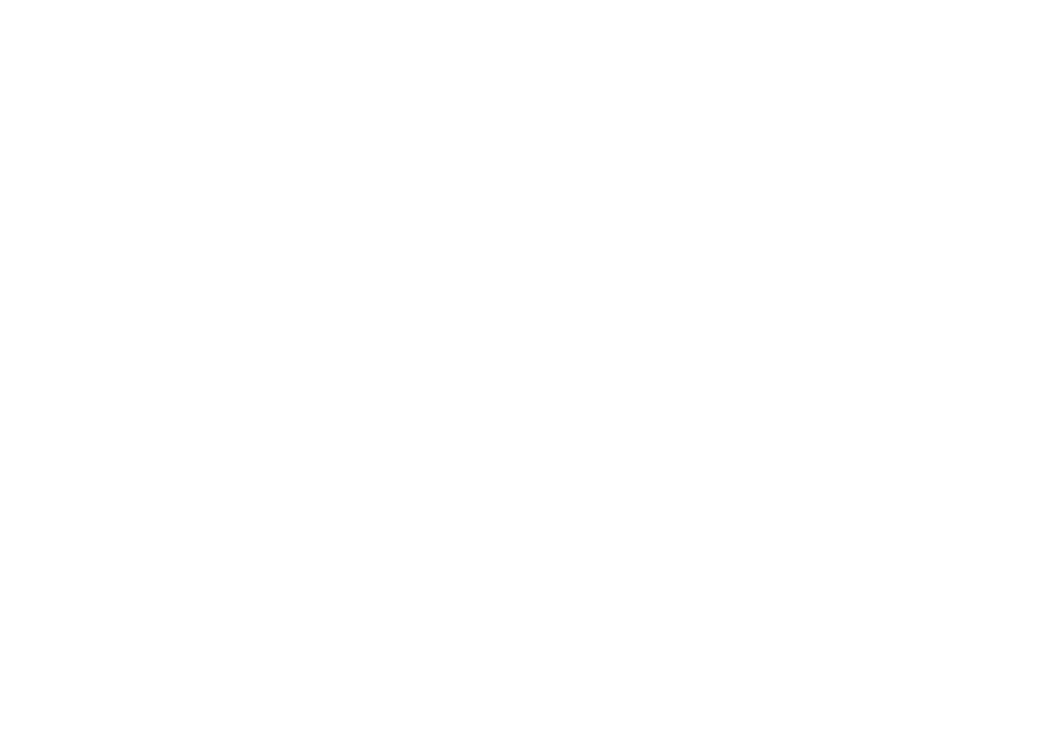
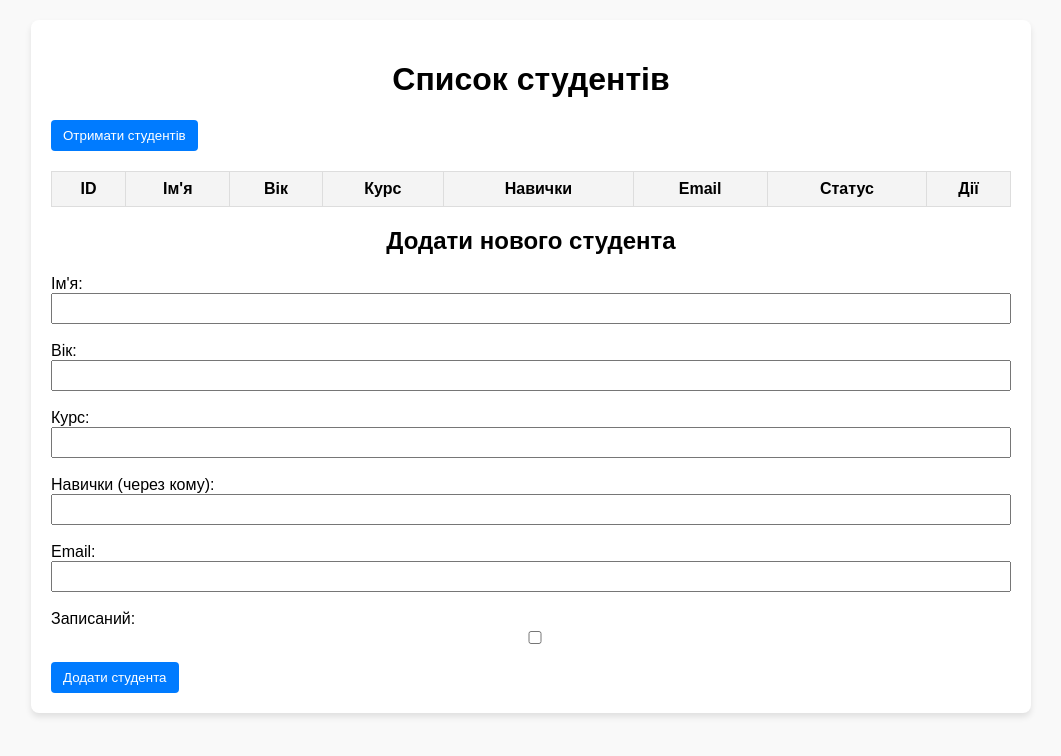
Before and after one commit to MaksimKhandeshyn/js-hw-19, a plain HTML site: page index.html in a window 1280 px wide. Shown: the whole page, without its empty margins (109-1170 px from the left). Drawn offline with Linux system fonts and the light colour scheme.

Commit message:
Add code to files

```diff
--- /dev/null
+++ b/css/style.css
@@ -0,0 +1,87 @@
+body {
+  font-family: Arial, sans-serif;
+
+  margin: 0;
+
+  padding: 0;
+
+  background-color: #f9f9f9;
+}
+
+.container {
+  max-width: 960px;
+
+  margin: 20px auto;
+
+  padding: 20px;
+
+  background: white;
+
+  border-radius: 8px;
+
+  box-shadow: 0 4px 6px rgba(0, 0, 0, 0.1);
+}
+
+h1,
+h2 {
+  text-align: center;
+}
+
+table {
+  width: 100%;
+
+  border-collapse: collapse;
+
+  margin: 20px 0;
+}
+
+th,
+td {
+  border: 1px solid #ddd;
+
+  padding: 8px;
+
+  text-align: center;
+}
+
+th {
+  background-color: #f4f4f4;
+}
+
+button {
+  background-color: #007bff;
+
+  color: white;
+
+  padding: 8px 12px;
+
+  border: none;
+
+  border-radius: 4px;
+
+  cursor: pointer;
+}
+
+button:hover {
+  background-color: #0056b3;
+}
+
+form {
+  margin-top: 20px;
+}
+
+form label {
+  display: block;
+
+  margin-bottom: 8px;
+}
+
+form input {
+  padding: 6px;
+
+  margin-bottom: 10px;
+
+  width: 100%;
+
+  box-sizing: border-box;
+}
--- a/index.html
+++ b/index.html
@@ -1,9 +1,69 @@
 <!DOCTYPE html>
+
 <html lang="en">
   <head>
     <meta charset="UTF-8" />
+
     <meta name="viewport" content="width=device-width, initial-scale=1.0" />
-    <title>Document</title>
+
+    <title>CRUD Students</title>
+
+    <link rel="stylesheet" href="./css/style.css" />
   </head>
-  <body></body>
+
+  <body>
+    <div class="container">
+      <h1>Список студентів</h1>
+
+      <button id="get-students-btn">Отримати студентів</button>
+
+      <table id="students-table">
+        <thead>
+          <tr>
+            <th>ID</th>
+
+            <th>Ім'я</th>
+
+            <th>Вік</th>
+
+            <th>Курс</th>
+
+            <th>Навички</th>
+
+            <th>Email</th>
+
+            <th>Статус</th>
+
+            <th>Дії</th>
+          </tr>
+        </thead>
+
+        <tbody>
+          <!-- Динамічно заповнено -->
+        </tbody>
+      </table>
+
+      <h2>Додати нового студента</h2>
+
+      <form id="add-student-form">
+        <label>Ім'я: <input type="text" id="name" required /></label>
+
+        <label>Вік: <input type="number" id="age" required /></label>
+
+        <label>Курс: <input type="text" id="course" required /></label>
+
+        <label
+          >Навички (через кому): <input type="text" id="skills" required
+        /></label>
+
+        <label>Email: <input type="email" id="email" required /></label>
+
+        <label>Записаний: <input type="checkbox" id="isEnrolled" /></label>
+
+        <button type="submit">Додати студента</button>
+      </form>
+    </div>
+
+    <script src="script.js"></script>
+  </body>
 </html>
```
Also changed, not shown: js/index.js (+38 -0 lines), studen.json (added, +83 -0 lines).
